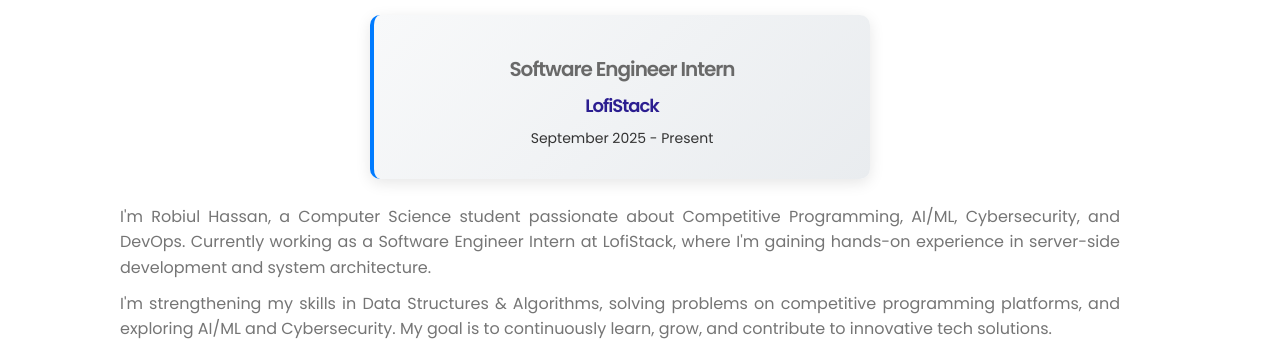
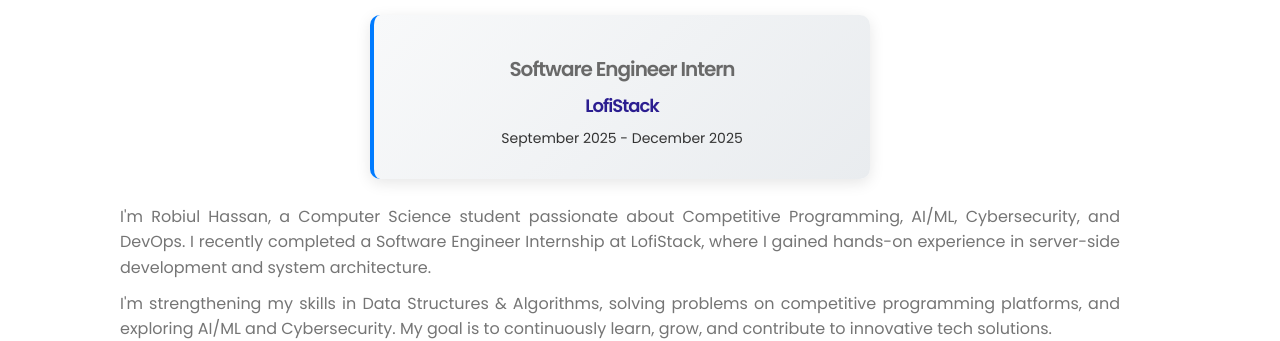
Before and after one commit to MDRobiulhassan/Portfolio, a plain HTML site: page index.html in a window 1280 px wide. Shown: the part 960-1301 px from the top of the page. Drawn offline with Linux system fonts and the light colour scheme.

Commit message:
Experience Updated

```diff
--- a/index.html
+++ b/index.html
@@ -173,15 +173,15 @@ http://www.templatemo.com/tm-509-Robiul Hassan
                                    <div class="position-card">
                                         <h4 class="about-position-title">Software Engineer Intern</h4>
                                         <h5 class="about-company-name">LofiStack</h5>
-                                        <small class="about-date">September 2025 - Present</small>
+                                        <small class="about-date">September 2025 - December 2025</small>
                                    </div>
                               </div>
 
                               <div style="text-align: justify; max-width: 1000px; margin: 0 auto;">
                                    <p class="about-description">
                                         I'm Robiul Hassan, a Computer Science student passionate about Competitive
-                                        Programming, AI/ML, Cybersecurity, and DevOps. Currently working as a Software
-                                        Engineer Intern at LofiStack, where I'm gaining hands-on experience in
+                                        Programming, AI/ML, Cybersecurity, and DevOps. I recently completed a Software
+                                        Engineer Internship at LofiStack, where I gained hands-on experience in
                                         server-side development and system architecture.
                                    </p>
 
```
